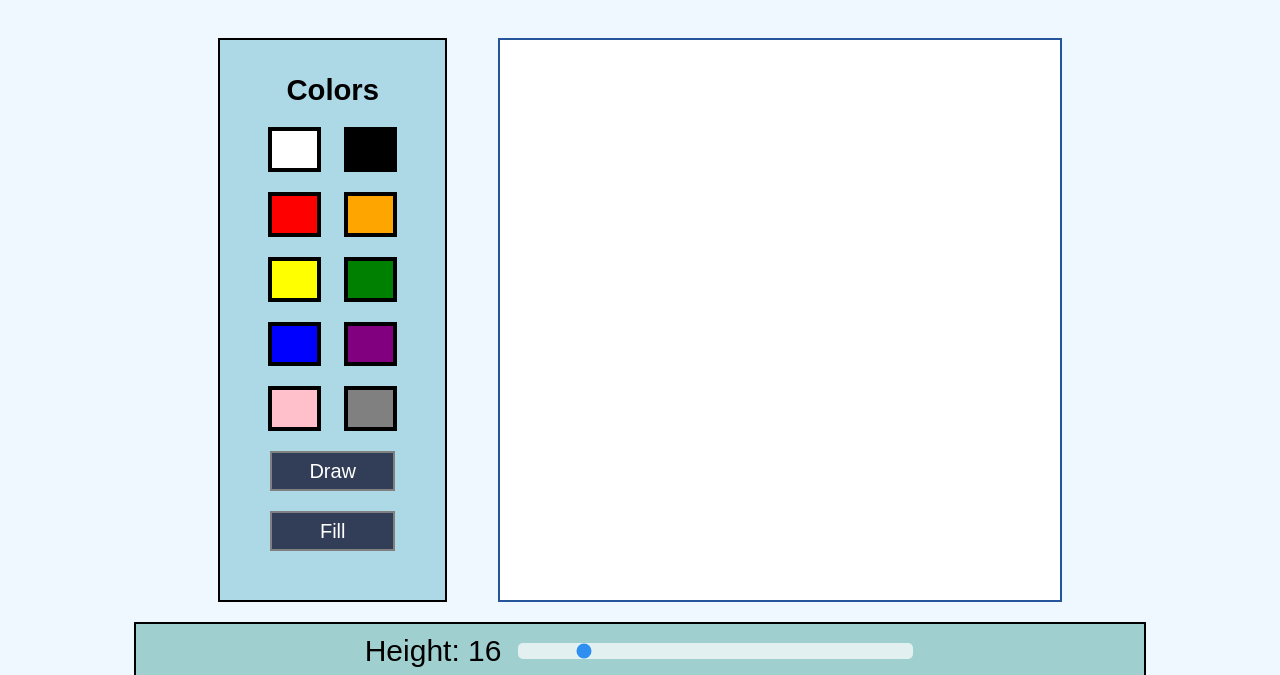
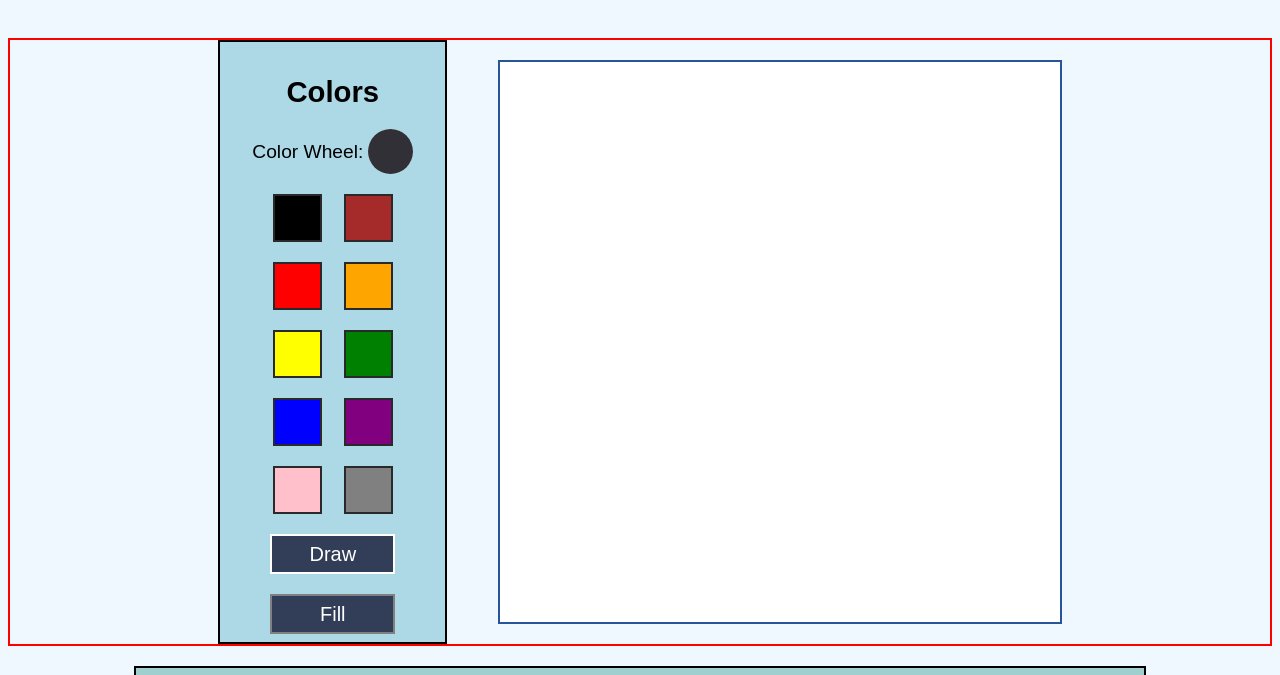
Before and after one commit to aaronliuo/etch-a-sketch, a plain HTML site: page index.html in a window 1280 px wide. Shown: the part 121-796 px from the top of the page. Drawn offline with Linux system fonts and the light colour scheme.

Commit message:
Added a color wheel Added indicators that shows what mode/color is selected

```diff
--- a/index.html
+++ b/index.html
@@ -13,6 +13,12 @@
         <div class="grid-section">
             <div class="color-pallete">
                 <h3>Colors</h3>
+                <div class="colorpicker-container">
+                    <label for="colorpicker">Color Wheel: </label>
+                    <div class="input-color-container">
+                        <input type="color" id="colorpicker" value="#303036">
+                    </div>
+                </div>
             </div>
             <div class="grid-container"></div>
             <!-- <div class="tool-pallete">
--- a/script.js
+++ b/script.js
@@ -1,4 +1,11 @@
 function mouseDown(currentBox) {
+
+    //Changes selcted selectedColor to current value of the color wheel.
+    if(customColorSelected) {
+        const colorPicker = document.getElementById('colorpicker');
+        selectedColor = colorPicker.value;
+    }
+
     currentBox.style.backgroundColor = selectedColor;
     colorGrid[parseInt(currentBox.id/currentGridHeight)][currentBox.id%currentGridHeight] = selectedColor;
     console.log(currentBox.id);
@@ -101,9 +108,19 @@ function resetGrid() {
     createGrid();
 }
 
+function resetColorBoxBorders() {
+    const container = document.querySelector('.input-color-container');
+    const colorBoxes = document.querySelectorAll('.color-box');
+
+    container.style.border = "none";
+    colorBoxes.forEach((box) => {
+        box.style.borderColor = "rgb(41, 41, 41)";
+    })
+}
+
 function createColors() {
     const colorPallete = document.querySelector('.color-pallete');
-    const colors = ['white', 'black', 'red', 'orange', 'yellow',
+    const colors = ['black', 'brown', 'red', 'orange', 'yellow',
         'green', 'blue', 'purple', 'pink', 'grey'];
 
 
@@ -114,31 +131,55 @@ function createColors() {
             const box = document.createElement('div');
             box.classList.add('color-box');
             box.style.backgroundColor = colors[(i*2)+j];
+
+            //resets other colors and sets this color as selected
             box.addEventListener('click', function() {
                 selectedColor = colors[(i*2)+j];
+                resetColorBoxBorders();
+                customColorSelected = false;
+                box.style.borderColor = "white";
             });
+
             row.appendChild(box);
         }
         colorPallete.appendChild(row);
     }
 
+    //Resets other colors, customColor is selected but selectedColor isn't changed yet.
+    const colorPicker = document.getElementById('colorpicker');
+    colorPicker.addEventListener('click', function() {
+        customColorSelected = true;
+        resetColorBoxBorders();
+        const container = document.querySelector('.input-color-container');
+        container.style.border = "2px solid white";
+    })
+}
+
+function createModes() {
+    const colorPallete = document.querySelector('.color-pallete');
     // Adds drawButton. If pressed enables, disables fill feature.
+    // Adds fillButton. If pressed enables fill feature on click.
     let drawButton = document.createElement('button');
+    let fillButton = document.createElement('button');
+    drawButton.textContent = "Draw";
     drawButton.classList.add('tool-button');
-    drawButton.textContent = "Draw";
+    fillButton.textContent = "Fill";
+    fillButton.classList.add('tool-button');
+
     drawButton.addEventListener('click', function() {
         isFillClicked = false;
+        fillButton.style.borderColor = "grey";
+        drawButton.style.borderColor = "white";
     });
+    drawButton.style.borderColor = "white";
     colorPallete.appendChild(drawButton);
 
-    // Adds fillButton. If pressed enables fill feature on click.
-    let fillButton = document.createElement('button');
-    fillButton.textContent = "Fill";
-    fillButton.classList.add('tool-button');
     fillButton.addEventListener('click', function() {
         isFillClicked = true;
+        drawButton.style.borderColor = "grey";
+        fillButton.style.borderColor = "white";
     });
-    colorPallete.appendChild(fillButton)
+    colorPallete.appendChild(fillButton);
 }
 
 function setSliders() {
@@ -178,9 +219,10 @@ const colorGrid = [];
 let currentGridWidth = 16;
 let currentGridHeight = 16;
 let currentPixelSize = 35;
+let customColorSelected = false;
 let isMouseDown = false;
 let isFillClicked = false;
-let selectedColor = "black";
+let selectedColor = "white";
 body.onmousedown = () => (isMouseDown = true);
 body.onmouseup = () => (isMouseDown = false);
 
@@ -190,6 +232,8 @@ createGrid();
 //Initializes all the colors
 createColors();
 
+createModes();
+
 //Sets up slider input and output display
 setSliders();
 
--- a/style.css
+++ b/style.css
@@ -17,7 +17,7 @@ body {
 }
 
 .grid-section {
-    /* border: 2px solid red; */
+    border: 2px solid red;
     display: flex;
     justify-content: center;
     align-items: center;
@@ -30,7 +30,7 @@ body {
     align-items: center;
     gap: 20px;
     width: 225px;
-    height: 560px;
+    height: 600px;
     border: 2px solid black;
     background-color: lightblue;
     font-size: 25px;
@@ -51,12 +51,40 @@ body {
 
 .color-box {
     width: 20%;
-    border: 4px solid black;
+    border: 2px solid rgb(41, 41, 41);
     cursor: pointer;
 }
 .color-box:hover {
     opacity: 0.6;
 }
+
+.colorpicker-container {
+    display: flex;
+    justify-content: center;
+    align-items: center;
+    gap: 5px;
+    font-size: 1.2rem;
+}
+
+.input-color-container {
+    position: relative;
+    overflow: hidden;
+    width: 45px;
+    height: 45px;
+    /* border: 2px solid black; */
+    border-radius: 40px;
+}
+
+#colorpicker {
+    position: absolute;
+    right: -8px;
+    top: -8px;
+    width: 60px;
+    height: 60px;
+    border: none;
+    cursor: pointer;
+}
+
 
 .grid-container {
     border: 2px solid rgb(39, 85, 153);
```
